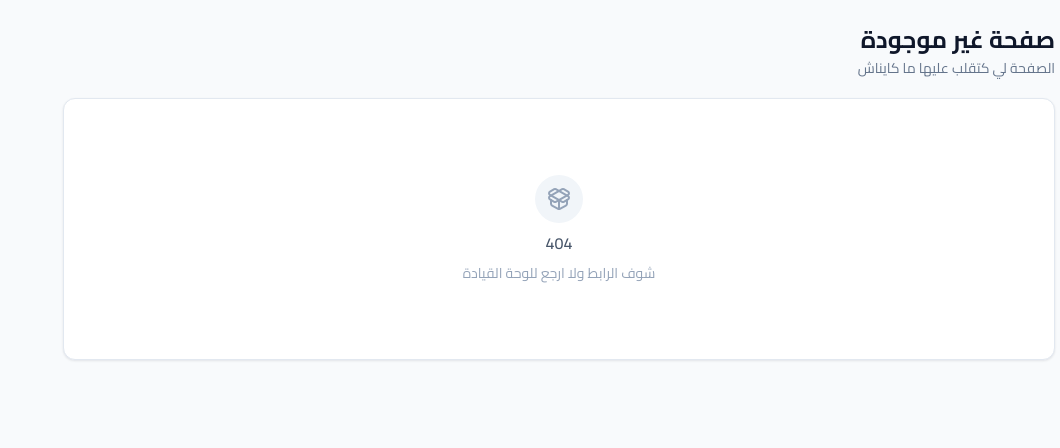
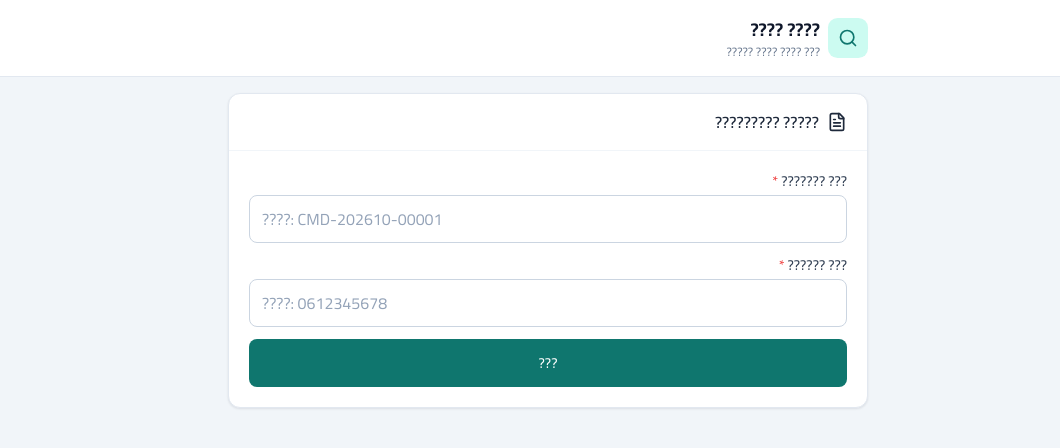
Before and after one commit to hamzaerziki/DarijaStock, a React (Vite) app in the folder frontend/: page /public/track in a window 1280 px wide. Before the commit this address had no page. Shown: the top 448 px of the page, without its empty margins (220-1280 px from the left). Built offline with nearby package versions, Linux system fonts and the light colour scheme.

Commit message:
feat: public order tracking page (/public/track) for customers

```diff
--- a/frontend/src/App.tsx
+++ b/frontend/src/App.tsx
@@ -13,6 +13,7 @@ import Invoices from "./pages/Invoices";
 import Reports from "./pages/Reports";
 import Users from "./pages/Users";
 import PublicOrder from "./pages/PublicOrder";
+import TrackOrder from "./pages/TrackOrder";
 import NotFound from "./pages/NotFound";
 
 export default function App() {
@@ -20,6 +21,7 @@ export default function App() {
     <Routes>
       <Route path="/login" element={<Login />} />
       <Route path="/public/order" element={<PublicOrder />} />
+      <Route path="/public/track" element={<TrackOrder />} />
       <Route element={<Layout />}>
         <Route index element={<ProtectedRoute><Dashboard /></ProtectedRoute>} />
         <Route path="/orders" element={<ProtectedRoute perm="view_authorized_records"><Orders /></ProtectedRoute>} />
--- /dev/null
+++ b/frontend/src/pages/TrackOrder.tsx
@@ -0,0 +1,163 @@
+import { useState } from 'react';
+import { api, apiError } from '@/lib/api';
+import { Card, CardContent, CardHeader, CardTitle } from '@/components/ui/card';
+import { Button } from '@/components/ui/button';
+import { Input, Label, FieldError } from '@/components/ui/input';
+import { useToast } from '@/components/ui/toast';
+import { Search, Package, FileText } from 'lucide-react';
+import { formatMoney, formatDate } from '@/lib/utils';
+
+type Item = {
+  id: number;
+  product_id?: number;
+  raw_text?: string;
+  unit_code?: string;
+  quantity: string;
+  unit_price: string;
+  line_total: string;
+};
+
+type Order = {
+  id: number;
+  order_number: string;
+  status: string;
+  source: string;
+  customer?: { name: string; phone?: string };
+  total: string;
+  subtotal: string;
+  items: Item[];
+  created_at?: string;
+};
+
+const statusMap: Record<string, { ar: string; color: string }> = {
+  new: { ar: '????', color: 'bg-slate-100 text-slate-800' },
+  needs_review: { ar: '?? ????????', color: 'bg-amber-100 text-amber-800' },
+  confirmed: { ar: '????', color: 'bg-blue-100 text-blue-800' },
+  reserved: { ar: '?????', color: 'bg-indigo-100 text-indigo-800' },
+  preparing: { ar: '??? ??????', color: 'bg-violet-100 text-violet-800' },
+  fulfilled: { ar: '?????', color: 'bg-emerald-100 text-emerald-800' },
+  cancelled: { ar: '????', color: 'bg-rose-100 text-rose-800' },
+};
+
+export default function TrackOrder() {
+  const { push } = useToast();
+  const [orderNumber, setOrderNumber] = useState('');
+  const [phone, setPhone] = useState('');
+  const [loading, setLoading] = useState(false);
+  const [err, setErr] = useState('');
+  const [order, setOrder] = useState<Order | null>(null);
+
+  async function search() {
+    setErr('');
+    setOrder(null);
+    if (!orderNumber.trim() || !/^0[5-7]\d{8}$/.test(phone.replace(/\D/g, ''))) {
+      setErr('???? ??? ??????? ???? ???? ????');
+      return;
+    }
+    setLoading(true);
+    try {
+      const r = await api.post<Order>('/public/orders/track', {
+        order_number: orderNumber.trim(),
+        phone: phone.replace(/\D/g, ''),
+      });
+      setOrder(r.data);
+    } catch (e) {
+      setErr(apiError(e));
+    } finally {
+      setLoading(false);
+    }
+  }
+
+  return (
+    <div className='min-h-screen bg-slate-100'>
+      <header className='border-b border-slate-200 bg-white'>
+        <div className='mx-auto flex max-w-2xl items-center gap-2 px-4 py-4'>
+          <div className='flex h-10 w-10 items-center justify-center rounded-lg bg-teal-100 text-teal-700'>
+            <Search className='h-5 w-5' />
+          </div>
+          <div>
+            <h1 className='text-lg font-bold text-slate-900'>???? ????</h1>
+            <p className='text-xs text-slate-500'>??? ???? ???? ?????</p>
+          </div>
+        </div>
+      </header>
+
+      <main className='mx-auto max-w-2xl p-4 space-y-4'>
+        <Card>
+          <CardHeader>
+            <CardTitle className='flex items-center gap-2'>
+              <FileText className='h-5 w-5' /> ????? ?????????
+            </CardTitle>
+          </CardHeader>
+          <CardContent className='space-y-3'>
+            <div>
+              <Label required>??? ???????</Label>
+              <Input value={orderNumber} onChange={(e) => setOrderNumber(e.target.value)} placeholder='????: CMD-202610-00001' className='h-12 text-base code' />
+            </div>
+            <div>
+              <Label required>??? ??????</Label>
+              <Input value={phone} onChange={(e) => setPhone(e.target.value)} placeholder='????: 0612345678' className='h-12 text-base code' inputMode='tel' />
+            </div>
+            {err && <FieldError>{err}</FieldError>}
+            <Button className='h-12 w-full' loading={loading} onClick={search}>
+              ???
+            </Button>
+          </CardContent>
+        </Card>
+
+        {order && (
+          <Card>
+            <CardHeader>
+              <CardTitle className='flex items-center gap-2'>
+                <Package className='h-5 w-5' /> ?????? ???????
+              </CardTitle>
+            </CardHeader>
+            <CardContent className='space-y-4'>
+              <div className='grid grid-cols-2 gap-3 text-sm'>
+                <div className='rounded-lg bg-slate-50 p-3'>
+                  <p className='text-slate-500'>??? ???????</p>
+                  <p className='font-bold code'>{order.order_number}</p>
+                </div>
+                <div className='rounded-lg bg-slate-50 p-3'>
+                  <p className='text-slate-500'>??????</p>
+                  <span className={`inline-block rounded-full px-2 py-0.5 text-xs font-medium ${statusMap[order.status]?.color || 'bg-slate-100 text-slate-800'}`}>
+                    {statusMap[order.status]?.ar || order.status}
+                  </span>
+                </div>
+                <div className='rounded-lg bg-slate-50 p-3'>
+                  <p className='text-slate-500'>???????</p>
+                  <p className='font-bold'>{formatMoney(order.total)}</p>
+                </div>
+                <div className='rounded-lg bg-slate-50 p-3'>
+                  <p className='text-slate-500'>???????</p>
+                  <p className='text-slate-700'>{formatDate(order.created_at)}</p>
+                </div>
+                {order.customer?.name && (
+                  <div className='col-span-2 rounded-lg bg-slate-50 p-3'>
+                    <p className='text-slate-500'>??????</p>
+                    <p className='font-medium'>{order.customer.name}</p>
+                  </div>
+                )}
+              </div>
+
+              <div>
+                <p className='mb-2 font-medium'>????????</p>
+                <div className='divide-y divide-slate-100 rounded-lg border border-slate-100'>
+                  {order.items.map((it) => (
+                    <div key={it.id} className='flex items-center justify-between px-3 py-2 text-sm'>
+                      <div>
+                        <p>{it.raw_text}</p>
+                        <p className='text-xs text-slate-400'>{it.quantity} � {formatMoney(it.unit_price)}</p>
+                      </div>
+                      <div className='font-medium'>{formatMoney(it.line_total)}</div>
+                    </div>
+                  ))}
+                </div>
+              </div>
+            </CardContent>
+          </Card>
+        )}
+      </main>
+    </div>
+  );
+}
```
